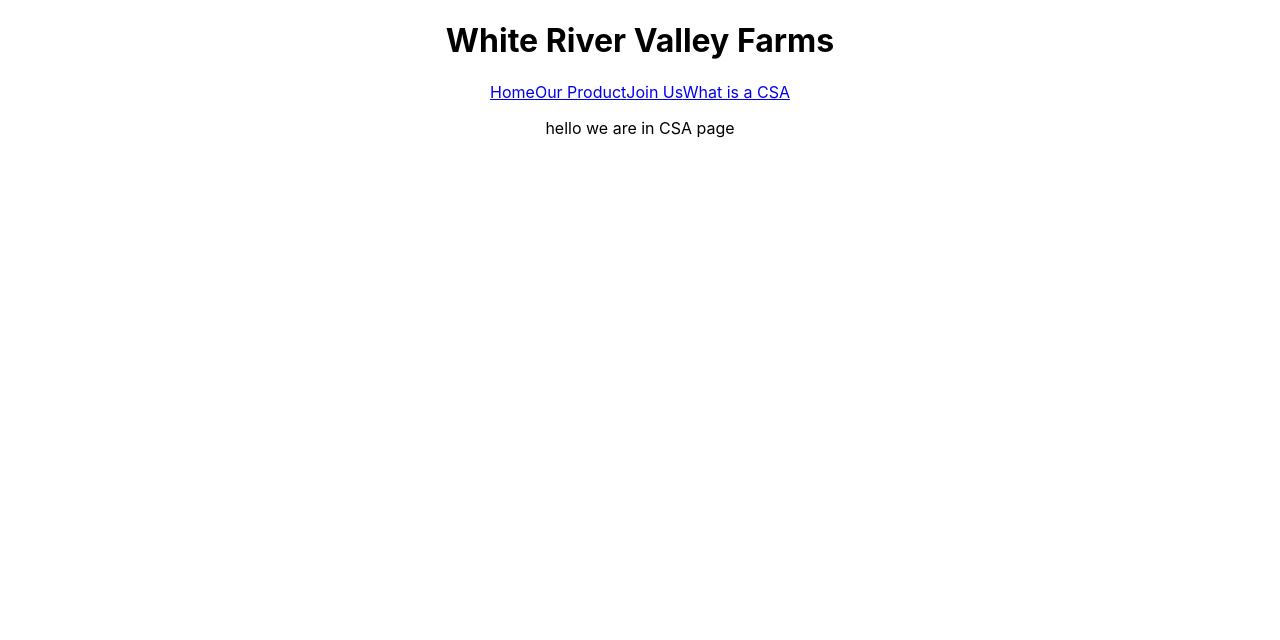
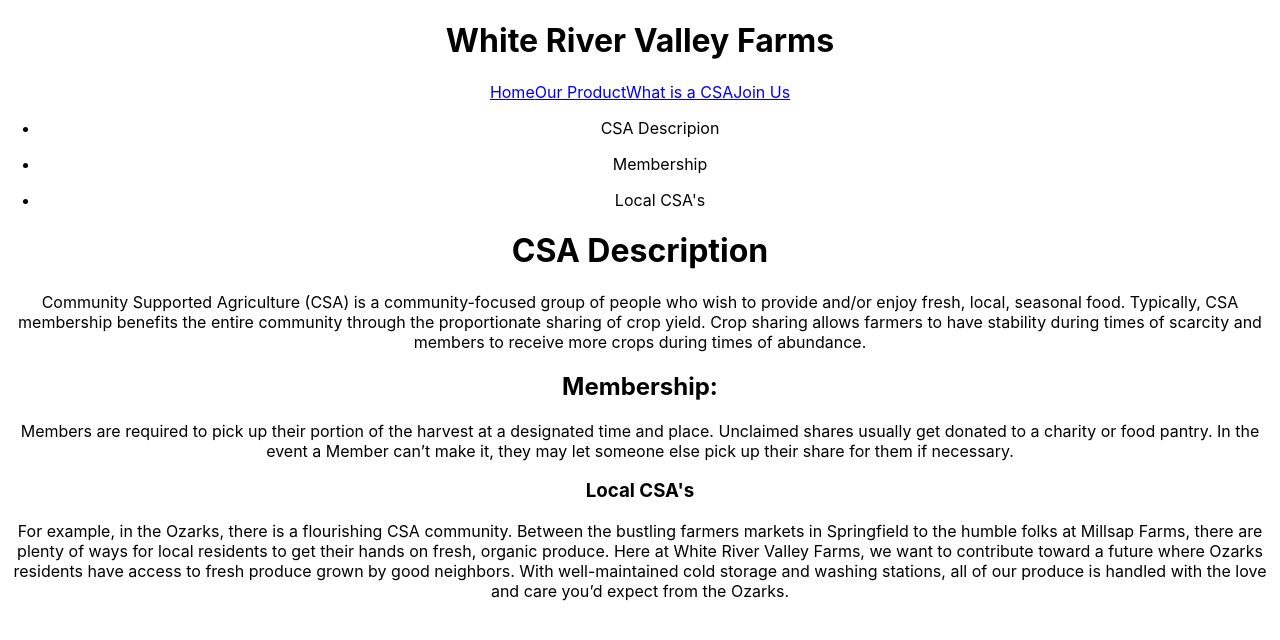
Before and after one commit to SeanGreeley/Fall2024_SCP_WhiteRiverValleyFarms, a React (Create React App) app in the folder my-app/: page /CSA in a window 1280 px wide. Shown: the top 640 px of the page. Built offline with nearby package versions, Linux system fonts and the light colour scheme.

Commit message:
page text elements

```diff
--- a/my-app/src/module/Home.js
+++ b/my-app/src/module/Home.js
@@ -8,8 +8,8 @@ function Home() {
       <nav>
         <Link to='/'>Home</Link>
         <Link to='/product'>Our Product</Link>
+        <Link to='/CSA'>What is a CSA</Link>
         <Link to='/join'>Join Us</Link>
-        <Link to='/CSA'>What is a CSA</Link>
       </nav>
       <h1>Let's Grow Together</h1>
       <p>White River Valley Farms is a humble Community Supported Agriculture (CSA) project led by Ozarks resident Michael Maniatis. After growing up in the northwestern United States and moving around the country as a young adult, Michael fell in love with the Ozarks and found himself wanting to give back to his new home. Inspired by the likes of Millsap Farms and fueled by a newfound appreciation for local agriculture, Michael founded White River Valley Farms to grow and share local, fresh produce.</p>
--- a/my-app/src/module/Join_us.js
+++ b/my-app/src/module/Join_us.js
@@ -7,8 +7,8 @@ function JoinUs() {
         <nav>
             <Link to='/'>Home</Link>
             <Link to='/product'>Our Product</Link>
+            <Link to='/CSA'>What is a CSA</Link>
             <Link to='/join'>Join Us</Link>
-            <Link to='/CSA'>What is a CSA</Link>
         </nav>
         <p>hello we are in join us page</p>
       </div>
--- a/my-app/src/module/Our_product.js
+++ b/my-app/src/module/Our_product.js
@@ -2,6 +2,8 @@
 import { Link } from 'react-router-dom';
 import Corn from '../Images/corn.png';
 import Garlic from '../Images/garlic.png'
+import Peas from '../Images/peas.png'
+import Tomato from '../Images/TomatoPlant2.png'
 
 function OurProduct() {
   return (
@@ -10,15 +12,21 @@ function OurProduct() {
       <nav>
         <Link to='/'>Home</Link>
         <Link to='/product'>Our Product</Link>
+        <Link to='/CSA'>What is a CSA</Link>
         <Link to='/join'>Join Us</Link>
-        <Link to='/CSA'>What is a CSA</Link>
       </nav>
       <p>Corn</p>
       <p>Product Harvest Period</p>
-      <img scr={Corn} style={{width:'69px', height: '91px', margin: '10px'}} alt="Fresh Corn in Wheel Barral."/>
+      <img src={Corn} style={{width:'69px', height: '91px', margin: '10px'}} alt="Fresh Corn in Wheel Barral."/>
       <p>Garlic</p>
       <p>Product Harvest Period</p>
-      <img scr={Garlic} style={{width:'73px', height: '98px', margin: '10px'}} alt="Many Galic bulbs on table."/>
+      <img src={Garlic} style={{width:'73px', height: '98px', margin: '10px'}} alt="Many Galic bulbs on table."/>
+      <p>Peas</p>
+      <p>Product Harvest Period</p>
+      <img src={Peas} style={{width:'72px', height: '97px', margin: '10px'}} alt="Many Galic bulbs on table."/>
+      <p>Tomato</p>
+      <p>Product Harvest Period</p>
+      <img src={Tomato} style={{width:'73px', height: '99px', margin: '10px'}} alt="Many Galic bulbs on table."/>
     </div>
   );
 }
--- a/my-app/src/module/What_is_CSA.js
+++ b/my-app/src/module/What_is_CSA.js
@@ -7,10 +7,41 @@ function WhatIsACSA() {
         <nav>
             <Link to='/'>Home</Link>
             <Link to='/product'>Our Product</Link>
+            <Link to='/CSA'>What is a CSA</Link>
             <Link to='/join'>Join Us</Link>
-            <Link to='/CSA'>What is a CSA</Link>
         </nav>
-        <p>hello we are in CSA page</p>
+        <div>
+          <ul>
+            <li>
+              <p>CSA Descripion</p>
+            </li>
+            <li>
+              <p>Membership</p>
+            </li>
+            <li>
+              <p>Local CSA's</p>
+            </li>
+          </ul>
+        </div>
+        <div>
+          <h1>CSA Description</h1>
+          <p>
+          Community Supported Agriculture (CSA) is a community-focused group of people who wish to provide and/or enjoy fresh, local, seasonal food.
+
+Typically, CSA membership benefits the entire community through the proportionate sharing of crop yield. Crop sharing allows farmers to have stability during times of scarcity and members to receive more crops during times of abundance.
+          </p>
+          <h2>Membership:</h2>
+          <p>
+          Members are required to pick up their portion of the harvest at a designated time and place. Unclaimed shares usually get donated to a charity or food pantry. In the event a Member can’t make it, they may let someone else pick up their share for them if necessary.
+          </p>
+          <h3>Local CSA's</h3>
+          <p>
+            For example, in the Ozarks, there is a flourishing CSA community. Between the bustling farmers markets in Springfield to the humble folks at Millsap Farms, there are plenty of ways for local residents to get their hands on fresh, organic produce.
+
+
+Here at White River Valley Farms, we want to contribute toward a future where Ozarks residents have access to fresh produce grown by  good neighbors. With well-maintained cold storage and washing stations, all of our produce is handled with the love and care you’d expect from the Ozarks.
+          </p>
+        </div>
       </div>
     );
   }
```
